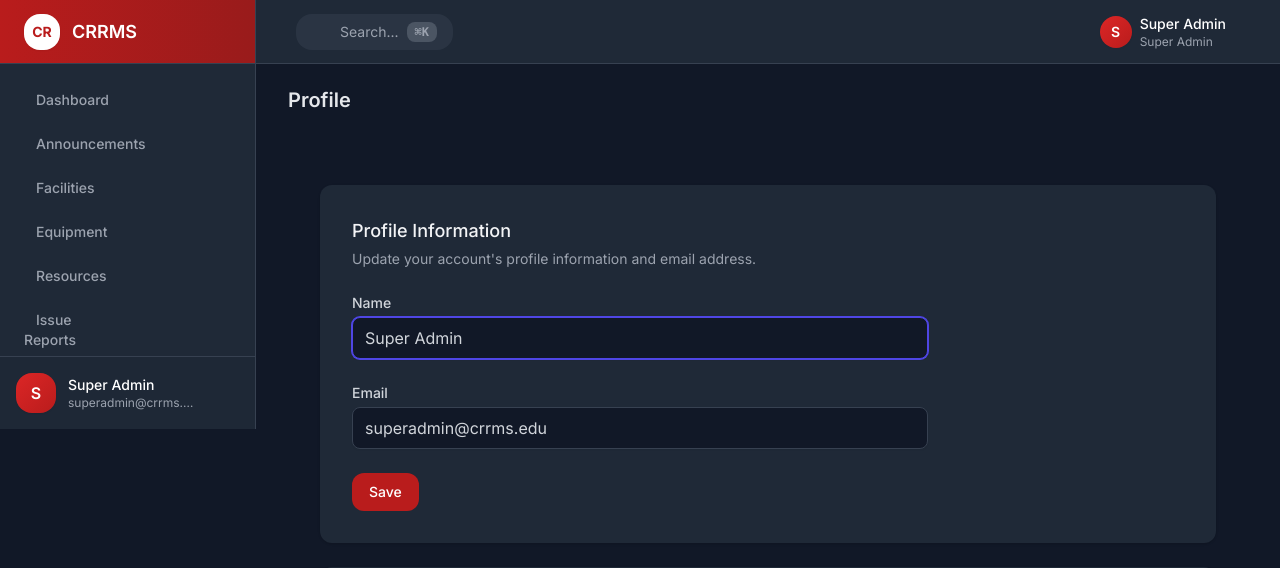
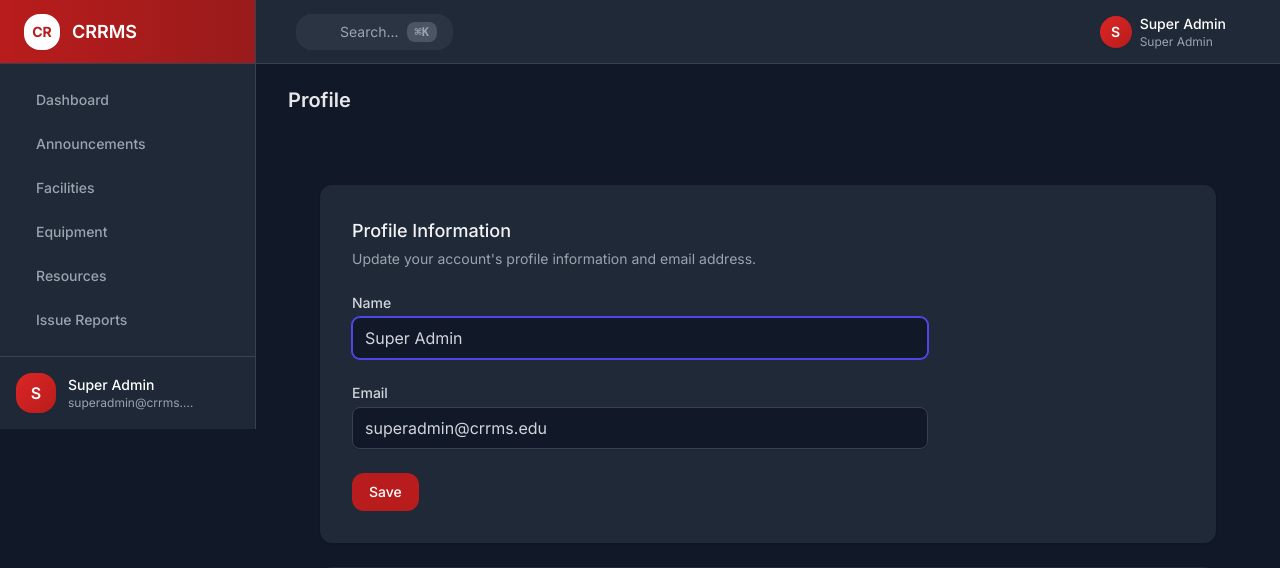
Before and after one commit to kelleeerrrr/CRRMS, a Laravel app: page /profile in a window 1280 px wide. Shown: the top 568 px of the page. Run offline with Laravel 12, Linux system fonts and the light colour scheme; a user stored in the database is signed in; data comes from the database, SQL or seed files in the repository; data that the repository does not hold is empty; style sheets or scripts are compiled from the project's sources; parts of the project's set-up code (start-up, migrations or seed data) failed here and were passed over; some libraries are stand-ins or nearby versions.

Commit message:
Keep sidebar labels on one line

```diff
--- a/resources/views/components/sidebar.blade.php
+++ b/resources/views/components/sidebar.blade.php
@@ -192,7 +192,7 @@
     }
 @endphp
 
-<aside class="w-64 bg-white dark:bg-gray-800 border-r border-gray-200 dark:border-gray-700 flex flex-col transition-all duration-300 lg:translate-x-0 -translate-x-full fixed lg:relative z-30 h-full shadow-lg lg:shadow-none" x-data="{ open: false, mobileOpen: false }">
+<aside class="w-64 max-w-full shrink-0 bg-white dark:bg-gray-800 border-r border-gray-200 dark:border-gray-700 flex flex-col transition-all duration-300 lg:translate-x-0 -translate-x-full fixed lg:relative z-30 h-full shadow-lg lg:shadow-none" x-data="{ open: false, mobileOpen: false }">
     <!-- Logo -->
     <div class="flex items-center justify-between h-16 px-6 border-b border-gray-200 dark:border-gray-700 bg-gradient-to-r from-primary-600 to-primary-700">
         <a href="{{ route('dashboard') }}" class="flex items-center space-x-3">
@@ -214,21 +214,21 @@
                 <div x-data="{ open: true }">
                     <button @click="open = !open" class="w-full flex items-center justify-between px-3 py-2.5 text-sm font-medium rounded-lg text-gray-700 dark:text-gray-200 hover:bg-gray-100 dark:hover:bg-gray-700 transition-all duration-200 group">
                         <div class="flex items-center space-x-3">
-                            <x-heroicon-{{ $item['icon'] }} class="w-5 h-5 text-gray-500 dark:text-gray-400 group-hover:text-primary-600 dark:group-hover:text-primary-400 transition-colors" />
-                            <span>{{ $item['title'] }}</span>
+                            <x-heroicon-{{ $item['icon'] }} class="w-5 h-5 shrink-0 text-gray-500 dark:text-gray-400 group-hover:text-primary-600 dark:group-hover:text-primary-400 transition-colors" />
+                            <span class="whitespace-nowrap">{{ $item['title'] }}</span>
                         </div>
-                        <x-heroicon-o-chevron-down class="w-4 h-4 text-gray-400 transition-transform duration-200" x-bind:class="open ? 'rotate-180' : ''" />
+                        <x-heroicon-o-chevron-down class="w-4 h-4 shrink-0 text-gray-400 transition-transform duration-200" x-bind:class="open ? 'rotate-180' : ''" />
                     </button>
                     <div x-show="open" x-collapse class="mt-1 space-y-1">
                         @foreach($item['items'] as $subItem)
                             @if($subItem['route'] === '#')
                                 <span class="flex items-center px-3 py-2 text-sm rounded-lg text-gray-400 dark:text-gray-500 cursor-not-allowed">
-                                    <span class="ml-8">{{ $subItem['title'] }}</span>
+                                    <span class="ml-8 whitespace-nowrap">{{ $subItem['title'] }}</span>
                                 </span>
                             @else
                                 <a href="{{ route($subItem['route']) }}"
                                    class="flex items-center px-3 py-2 text-sm rounded-lg {{ $subItem['active'] ? 'bg-primary-50 text-primary-600 dark:bg-primary-900/30 dark:text-primary-400 font-medium' : 'text-gray-600 dark:text-gray-300 hover:bg-gray-100 dark:hover:bg-gray-700' }} transition-all duration-200">
-                                    <span class="ml-8">{{ $subItem['title'] }}</span>
+                                    <span class="ml-8 whitespace-nowrap">{{ $subItem['title'] }}</span>
                                 </a>
                             @endif
                         @endforeach
@@ -238,8 +238,8 @@
                 <!-- Single Menu Item -->
                 <a href="{{ route($item['route']) }}"
                    class="flex items-center px-3 py-2.5 text-sm font-medium rounded-lg {{ $item['active'] ? 'bg-primary-50 text-primary-600 dark:bg-primary-900/30 dark:text-primary-400' : 'text-gray-700 dark:text-gray-200 hover:bg-gray-100 dark:hover:bg-gray-700' }} transition-all duration-200 group">
-                    <x-heroicon-{{ $item['icon'] }} class="w-5 h-5 {{ $item['active'] ? 'text-primary-600 dark:text-primary-400' : 'text-gray-500 dark:text-gray-400 group-hover:text-primary-600 dark:group-hover:text-primary-400' }} transition-colors" />
-                    <span class="ml-3">{{ $item['title'] }}</span>
+                    <x-heroicon-{{ $item['icon'] }} class="w-5 h-5 shrink-0 {{ $item['active'] ? 'text-primary-600 dark:text-primary-400' : 'text-gray-500 dark:text-gray-400 group-hover:text-primary-600 dark:group-hover:text-primary-400' }} transition-colors" />
+                    <span class="ml-3 whitespace-nowrap">{{ $item['title'] }}</span>
                 </a>
             @endif
         @endforeach
```
